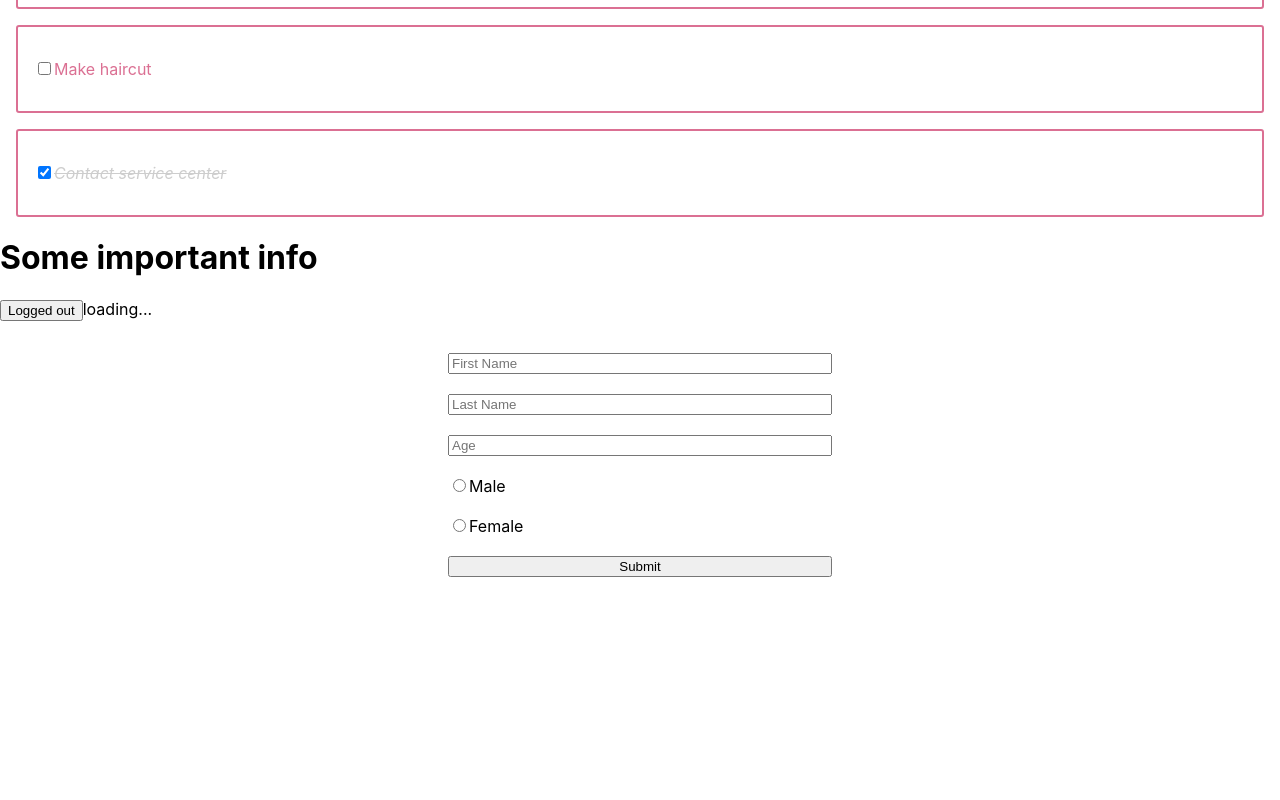
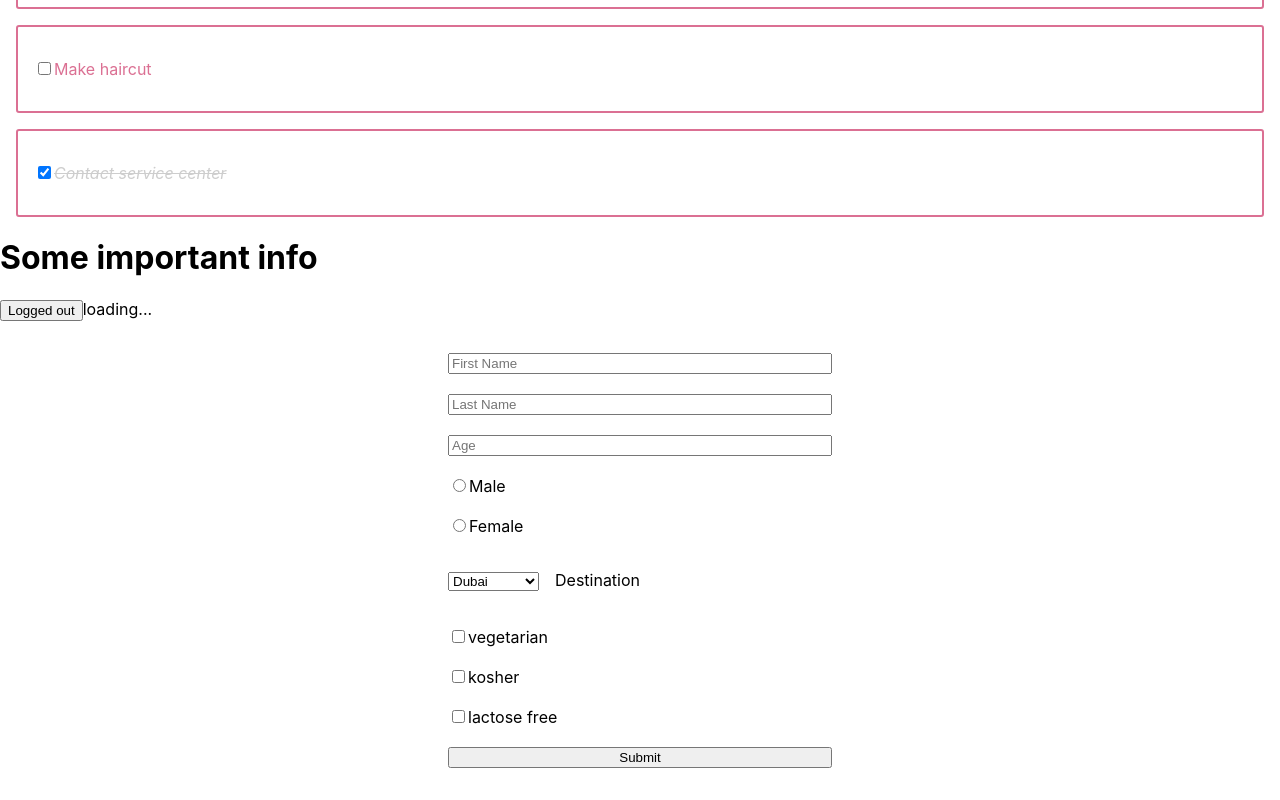
Before and after one commit to tkach90/reactLearnToDoList, a React (Create React App) app in the folder tkach-todo-list/: page / in a window 1280 px wide. Shown: the part 509-1309 px from the top of the page. Before the commit the page ends 1118 px from the top, so only its background shows below. Built offline with nearby package versions, Linux system fonts and the light colour scheme; no server answers; the HTML template or start-up script is replaced by a standard one.

Commit message:
form add checkboxes try to implement change State handler for checkbox update

```diff
--- a/tkach-todo-list/src/components/MainContent.js
+++ b/tkach-todo-list/src/components/MainContent.js
@@ -12,6 +12,10 @@ const Form = styled.form`
     flex-direction: column;
     margin: 2rem auto;
     width: 30vw;
+
+    select {
+        margin: 1rem 1rem 1rem 0;
+    }
 `
 
 
@@ -28,6 +32,9 @@ class MainContent extends PureComponent {
             loading: false,
             firstName: '',
             lastName: '',
+            gender: '',
+            diet: ['vegetarian', 'kosher', 'lactose free']
+
         };
         this.handleChange = this.handleChange.bind(this);
         this.handleFormChange = this.handleFormChange.bind(this);
@@ -69,6 +76,19 @@ class MainContent extends PureComponent {
 
     handleFormChange(event) {
         const { value, name, type, checked } = event.target;
+        type === 'checkbox' ? this.setState( {[name]: checked}) : this.setState({[value]: checked});
+
+
+        // let diet = this.state.diet;
+        this.setState(prevState => {
+                const updateState = prevState.this.state.diet.map(item => {
+                        return {
+                            diet: updateState
+                        }
+                    }
+                )
+            }
+        )
 
     }
 
@@ -139,10 +159,10 @@ class MainContent extends PureComponent {
                         <label>
                             <input
                                 type="radio"
-                                value={this.state.gender}
+                                value='male'
                                 name='gender'
                                 placeholder='Gender'
-                                checked={this.state === 'male'}
+                                checked={this.state.gender === 'male'}
                                 onChange={this.handleFormChange}
                             />
                             Male
@@ -151,13 +171,58 @@ class MainContent extends PureComponent {
                         <label>
                             <input
                                 type="radio"
-                                value={this.state.gender}
+                                value='female'
                                 name='gender'
                                 placeholder='Gender'
-                                checked={this.state === 'female'}
+                                checked={this.state.gender === 'female'}
                                 onChange={this.handleFormChange}
                             />
                             Female
+                        </label>
+                        <br/>
+                        <label>
+                            <select name="destination">
+                                <option value="this.state.destination">Dubai</option>
+                                <option value="this.state.destination">Amsterdam</option>
+                                <option value="this.state.destination">Singapore</option>
+                            </select>
+                            Destination
+                        </label>
+                        <br/>
+                        <label>
+                            <input
+                                type="checkbox"
+                                value={this.state.diet}
+                                name='vegetarian'
+                                placeholder='Diet'
+                                checked={this.state.name === 'vegetarian'}
+                                onChange={this.handleFormChange}
+                            />
+                            vegetarian
+                        </label>
+                        <br/>
+                        <label>
+                            <input
+                                type="checkbox"
+                                value={this.state.diet}
+                                name='kosher'
+                                placeholder='Diet'
+                                checked={this.state === 'kosher'}
+                                onChange={this.handleFormChange}
+                            />
+                            kosher
+                        </label>
+                        <br/>
+                        <label>
+                            <input
+                                type="checkbox"
+                                value={this.state.diet}
+                                name='lactose free'
+                                placeholder='Diet'
+                                checked={this.state === 'lactose free'}
+                                onChange={this.handleFormChange}
+                            />
+                            lactose free
                         </label>
                         <br/>
                         <button>Submit</button>
```
